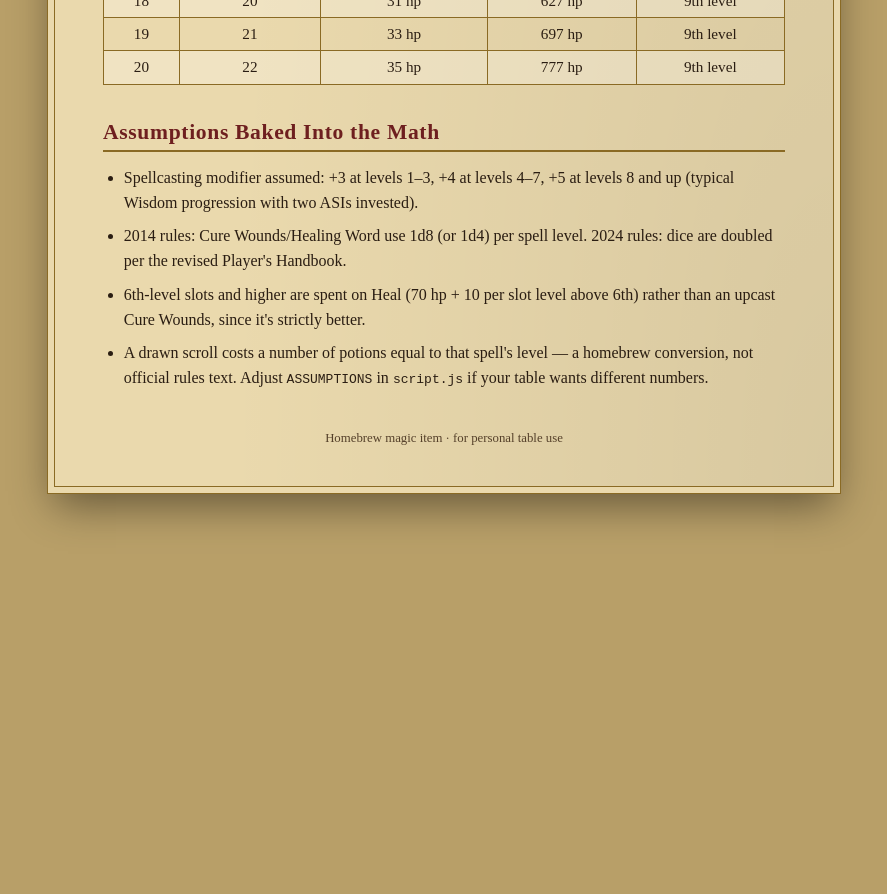
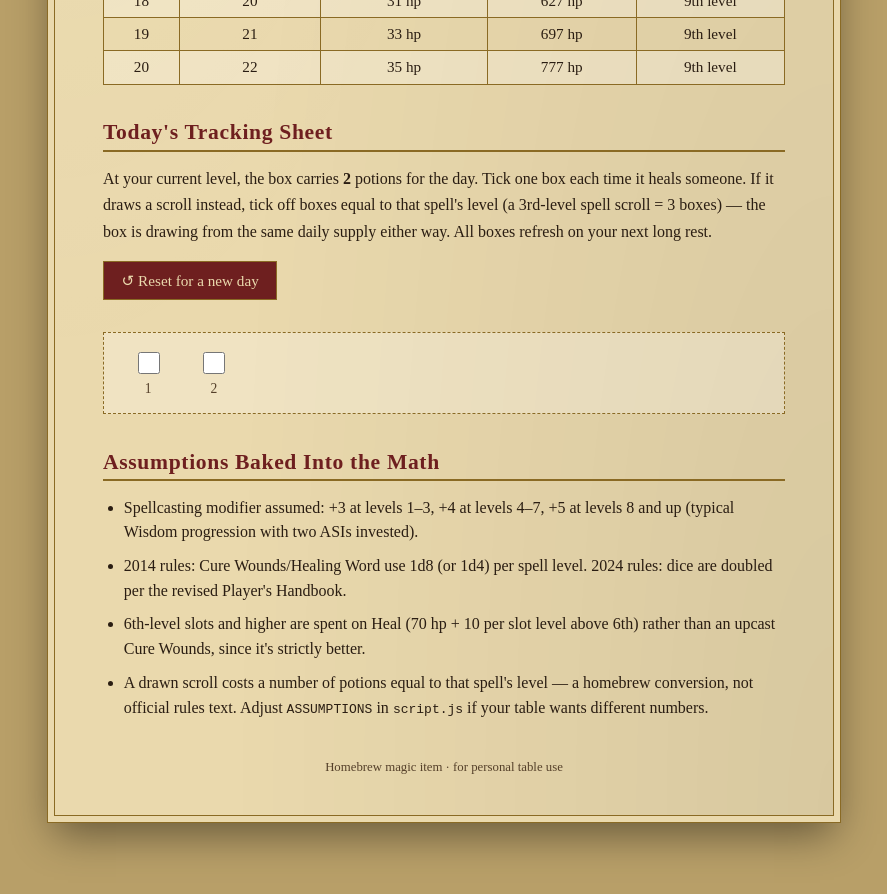
Before and after one commit to cbw29512/healingbox, a plain HTML site: page index.html in a window 1280 px wide. Shown: the part 2120-3014 px from the top of the page, without its empty margins (196-1083 px from the left). Before the commit the page ends 2687 px from the top, so only its background shows below. Drawn offline with Linux system fonts and the light colour scheme; a web font is replaced by a local one.

Commit message:
Add per-day potion/scroll tracking checklist

```diff
--- a/index.html
+++ b/index.html
@@ -115,6 +115,13 @@
     </table>
   </div>
 
+  <h2 class="section-title">Today's Tracking Sheet</h2>
+  <p>At your current level, the box carries <strong id="tracking-total">–</strong> potions for the day. Tick one box each time it heals someone. If it draws a scroll instead, tick off boxes equal to that spell's level (a 3rd-level spell scroll = 3 boxes) — the box is drawing from the same daily supply either way. All boxes refresh on your next long rest.</p>
+
+  <button class="print-btn hide-print" id="reset-tracker-btn">↺ Reset for a new day</button>
+
+  <div class="tracking-sheet" id="tracking-sheet"></div>
+
   <div class="hide-print">
   <h2 class="section-title">Assumptions Baked Into the Math</h2>
   <ul class="rules-list">
--- a/script.js
+++ b/script.js
@@ -150,6 +150,25 @@ function ordinalSuffix(n) {
   return 'th';
 }
 
+function renderTrackingSheet(level, edition) {
+  const result = computeBox(level, edition === '2024' ? 2024 : 2014);
+  const container = document.getElementById('tracking-sheet');
+  container.innerHTML = '';
+  for (let i = 1; i <= result.totalPotions; i++) {
+    const item = document.createElement('label');
+    item.className = 'tick-box';
+    item.innerHTML = `<input type="checkbox"><span>${i}</span>`;
+    container.appendChild(item);
+  }
+  document.getElementById('tracking-total').textContent = result.totalPotions;
+}
+
+function resetTrackingSheet() {
+  document.querySelectorAll('#tracking-sheet input[type="checkbox"]').forEach(box => {
+    box.checked = false;
+  });
+}
+
 let currentEdition = '2014';
 
 function update() {
@@ -159,6 +178,7 @@ function update() {
   scrollCostNote(level);
   document.getElementById('level-readout').textContent = level;
   renderFullTable(currentEdition, level);
+  renderTrackingSheet(level, currentEdition);
 }
 
 function setEdition(edition) {
@@ -177,5 +197,7 @@ window.addEventListener('DOMContentLoaded', () => {
     tab.addEventListener('click', () => setEdition(tab.dataset.edition));
   });
   document.getElementById('print-btn').addEventListener('click', () => window.print());
+  const resetBtn = document.getElementById('reset-tracker-btn');
+  if (resetBtn) resetBtn.addEventListener('click', resetTrackingSheet);
   setEdition('2014');
 });
--- a/style.css
+++ b/style.css
@@ -340,6 +340,34 @@ select#level-dial:focus-visible { outline: 3px solid var(--focus); outline-offse
 
 .print-only { display: none; }
 
+.tracking-sheet {
+  display: grid;
+  grid-template-columns: repeat(auto-fill, minmax(52px, 1fr));
+  gap: 0.6rem;
+  margin: 1rem 0 1.5rem;
+  padding: 1rem;
+  background: rgba(255,255,255,0.25);
+  border: 1px dashed var(--gold);
+}
+
+.tick-box {
+  display: flex;
+  flex-direction: column;
+  align-items: center;
+  gap: 0.25rem;
+  cursor: pointer;
+  font-family: 'IM Fell English SC', serif;
+  font-size: 0.85rem;
+  color: var(--ink-faded);
+}
+
+.tick-box input[type="checkbox"] {
+  width: 22px;
+  height: 22px;
+  accent-color: var(--oxblood);
+  cursor: pointer;
+}
+
 footer.page-footer {
   margin-top: 2.5rem;
   text-align: center;
```
